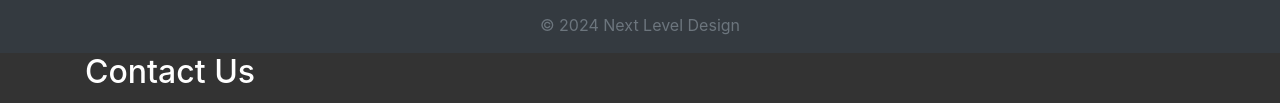
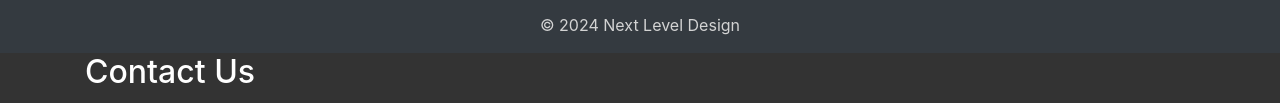
Before and after one commit to KingKantalope/KingKantalope.github.io, a plain HTML site: page YouforNLD_Experiment_Fixed.html in a window 1280 px wide. Shown: the part 393-496 px from the top of the page. Drawn offline with nearby package versions, Linux system fonts and the light colour scheme.

Commit message:
Update YouforNLD_Experiment_Fixed.html

```diff
--- a/YouforNLD_Experiment_Fixed.html
+++ b/YouforNLD_Experiment_Fixed.html
@@ -88,7 +88,7 @@
   <!-- Footer -->
   <footer class="footer mt-auto py-3 bg-dark">
     <div class="container text-center">
-      <span class="text-muted">© 2024 Next Level Design</span>
+      <span style="color: lightgrey">© 2024 Next Level Design</span>
     </div>
   </footer>
 
```
